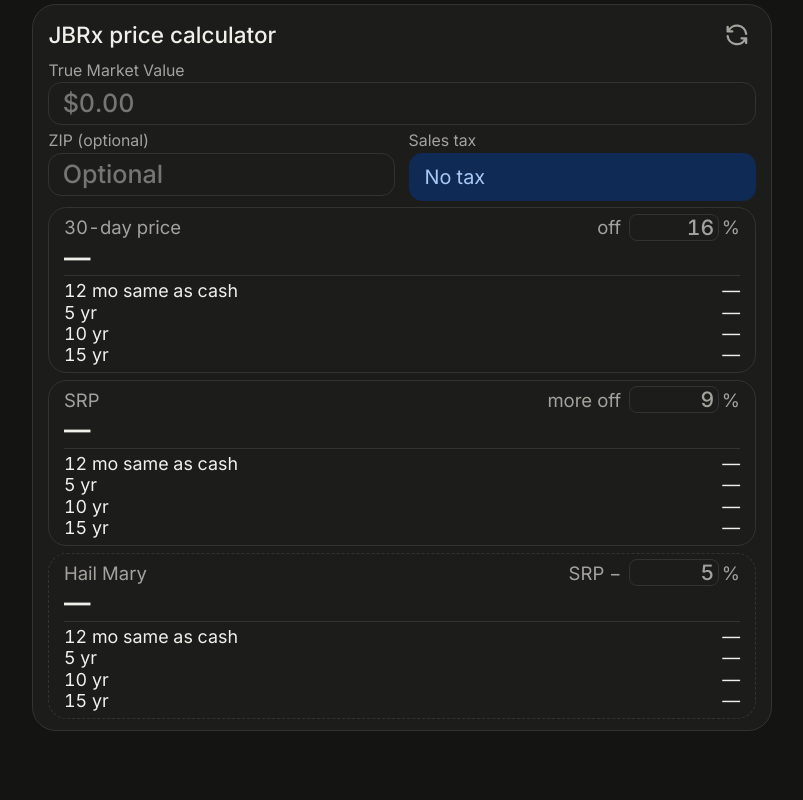
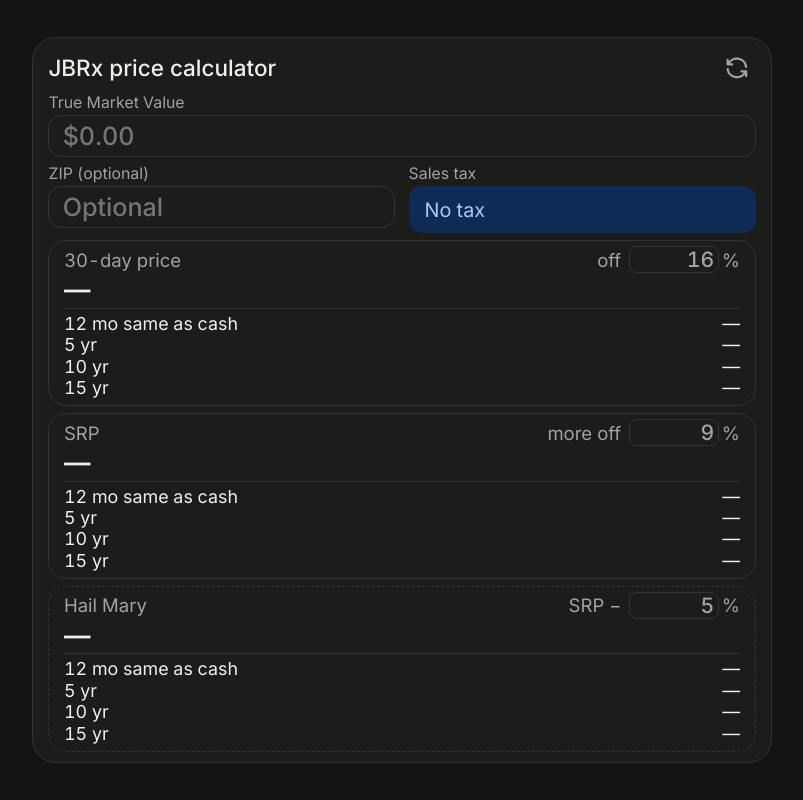
Before and after one commit to Wiggle-AI/jbrx-calc, a plain HTML site: page index.html in a window 1280 px wide. Shown: the whole page, without its empty margins (238-1041 px from the left). Drawn offline with Linux system fonts and the light colour scheme.

Commit message:
Center the calculator vertically
Co-Authored-By: Claude Opus 5.5 <noreply@anthropic.com>
Claude-Session: https://claude.ai/code/session_01EFjaq9uu3bkXi2GzMwPYCo

```diff
--- a/index.html
+++ b/index.html
@@ -114,7 +114,7 @@ body{display:flex;flex-direction:column}
   var mo=null,sent=null;
   function fit(){
     var wrap=app.querySelector(".calc-wrap");if(!wrap)return;
-    if(!sent){sent=document.createElement("div");sent.style.cssText="height:0;width:100%;flex:none";app.parentNode.insertBefore(sent,app.nextSibling);document.body.style.flexDirection="column";}
+    if(!sent){sent=document.createElement("div");sent.style.cssText="height:0;width:100%;flex:none;margin-bottom:auto";app.style.marginTop="auto";app.parentNode.insertBefore(sent,app.nextSibling);document.body.style.flexDirection="column";}
     if(mo)mo.disconnect();
     var taxOn=/%/.test((document.getElementById("tax")||{}).textContent||"");
     var saved=[1,2,3].map(function(i){var el=document.getElementById("t"+i);var h=el.innerHTML;var s=S1A+(taxOn?" <small>incl. tax</small>":"")+S1B+(taxOn?S2:"");if(i===1)s=s.replace("\u00b7 $8,888.88 total","off market value");el.innerHTML=s;return [el,h];});
```
